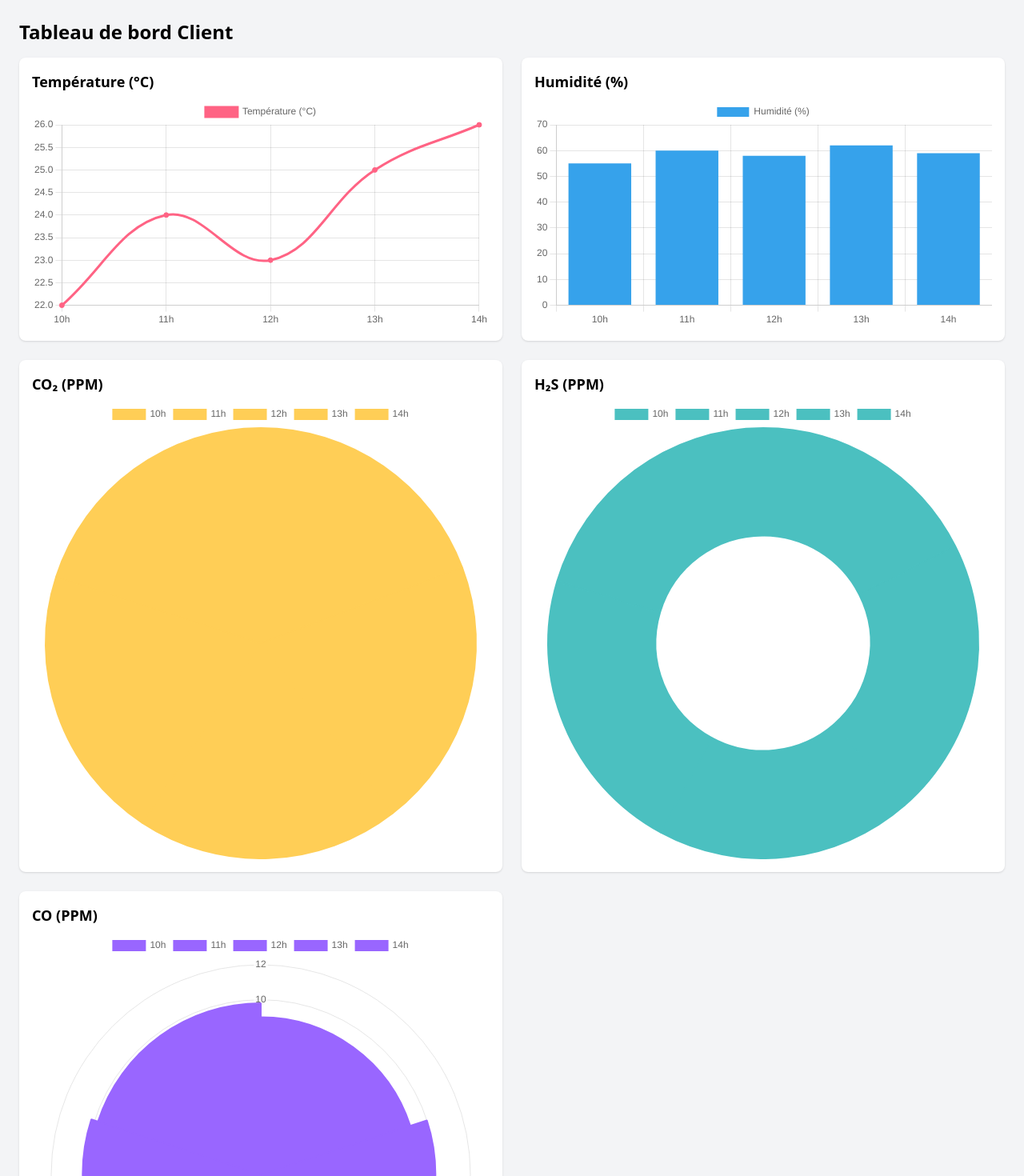
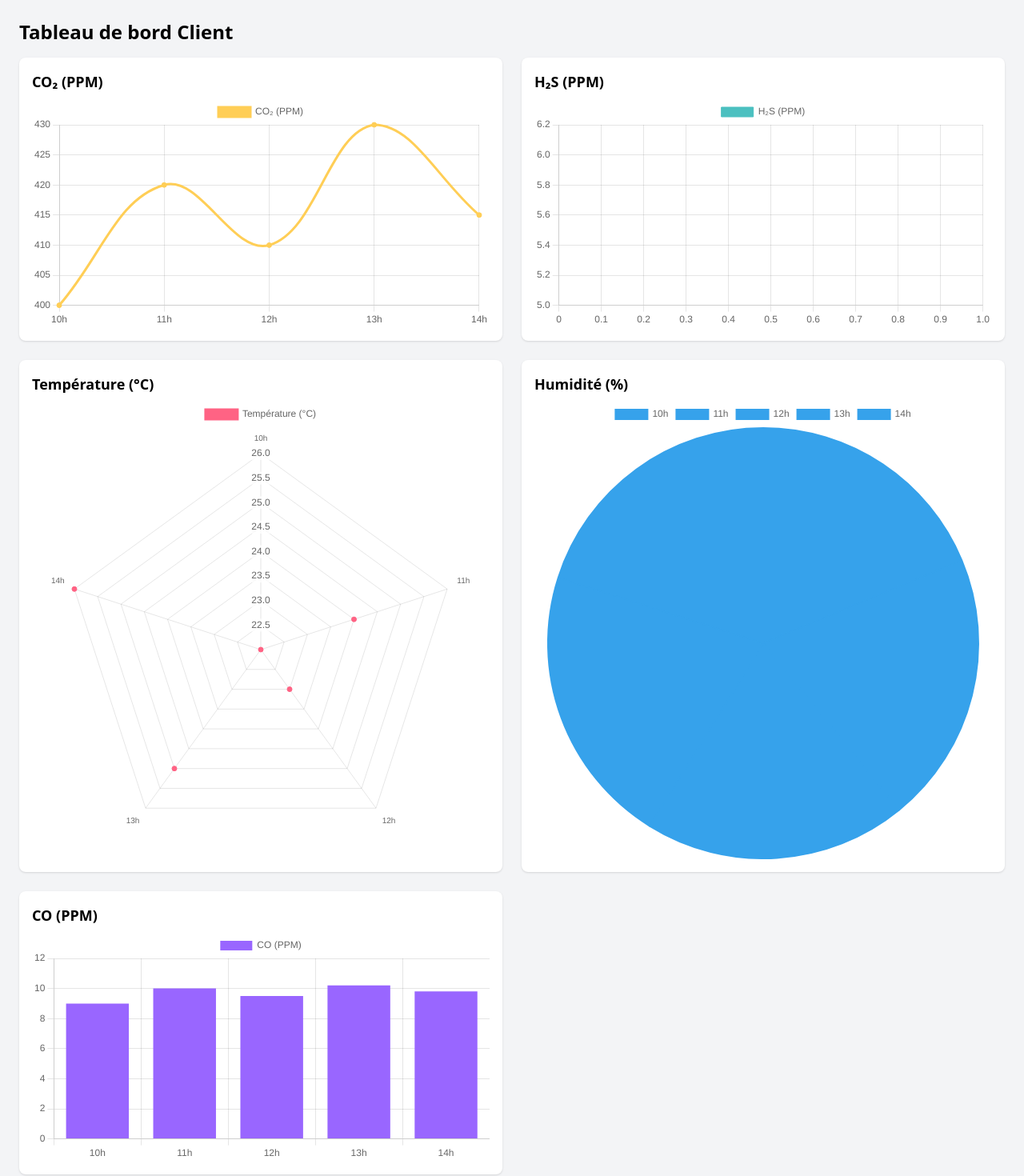
Before and after one commit to Inte-eco/inte-eco-front, a React (Vite) app: page /dashboard in a window 1280 px wide. Shown: the top 1470 px of the page at 80% size. Built offline with nearby package versions, Linux system fonts and the light colour scheme; no server answers; sample sign-in values are in the browser's storage.

Commit message:
last commit

```diff
--- a/src/components/ChartRealtime.tsx
+++ b/src/components/ChartRealtime.tsx
@@ -11,7 +11,7 @@ import {
   Tooltip,
   Legend,
 } from 'chart.js';
-import { Line, Bar, Pie, Doughnut, PolarArea } from 'react-chartjs-2';
+import { Line, Bar, Pie, Bubble, Radar } from 'react-chartjs-2';
 
 ChartJS.register(
   LineElement,
@@ -25,7 +25,7 @@ ChartJS.register(
   Legend
 );
 
-type ChartType = 'line' | 'bar' | 'pie' | 'doughnut' | 'polarArea';
+type ChartType = 'line' | 'bar' | 'pie' | 'bubble' | 'radar';
 
 interface ChartConfig {
   title: string;
@@ -39,32 +39,32 @@ const ChartRealtime: React.FC = () => {
 
   const chartConfigs: ChartConfig[] = [
     {
+      title: 'CO₂ (PPM)',
+      type: 'line',
+      data: [400, 420, 410, 430, 415],
+      color: 'rgba(255, 206, 86, 1)',
+    },
+    {
+      title: 'H₂S (PPM)',
+      type: 'bubble',
+      data: [5, 6, 5.5, 6.2, 5.8],
+      color: 'rgba(75, 192, 192, 1)',
+    },
+    {
       title: 'Température (°C)',
-      type: 'line',
+      type: 'radar',
       data: [22, 24, 23, 25, 26],
       color: 'rgba(255, 99, 132, 1)',
     },
     {
       title: 'Humidité (%)',
-      type: 'bar',
+      type: 'pie',
       data: [55, 60, 58, 62, 59],
       color: 'rgba(54, 162, 235, 1)',
     },
     {
-      title: 'CO₂ (PPM)',
-      type: 'pie',
-      data: [400, 420, 410, 430, 415],
-      color: 'rgba(255, 206, 86, 1)',
-    },
-    {
-      title: 'H₂S (PPM)',
-      type: 'doughnut',
-      data: [5, 6, 5.5, 6.2, 5.8],
-      color: 'rgba(75, 192, 192, 1)',
-    },
-    {
       title: 'CO (PPM)',
-      type: 'polarArea',
+      type: 'bar',
       data: [9, 10, 9.5, 10.2, 9.8],
       color: 'rgba(153, 102, 255, 1)',
     },
@@ -88,14 +88,14 @@ const ChartRealtime: React.FC = () => {
     switch (config.type) {
       case 'line':
         return <Line key={index} data={data} />;
-      case 'bar':
-        return <Bar key={index} data={data} />;
+      case 'bubble':
+        return <Bubble key={index} data={data} />;
+      case 'radar':
+        return <Radar key={index} data={data} />;
       case 'pie':
         return <Pie key={index} data={data} />;
-      case 'doughnut':
-        return <Doughnut key={index} data={data} />;
-      case 'polarArea':
-        return <PolarArea key={index} data={data} />;
+        case 'bar':
+          return <Bar key={index} data={data} />;
       default:
         return null;
     }
```
